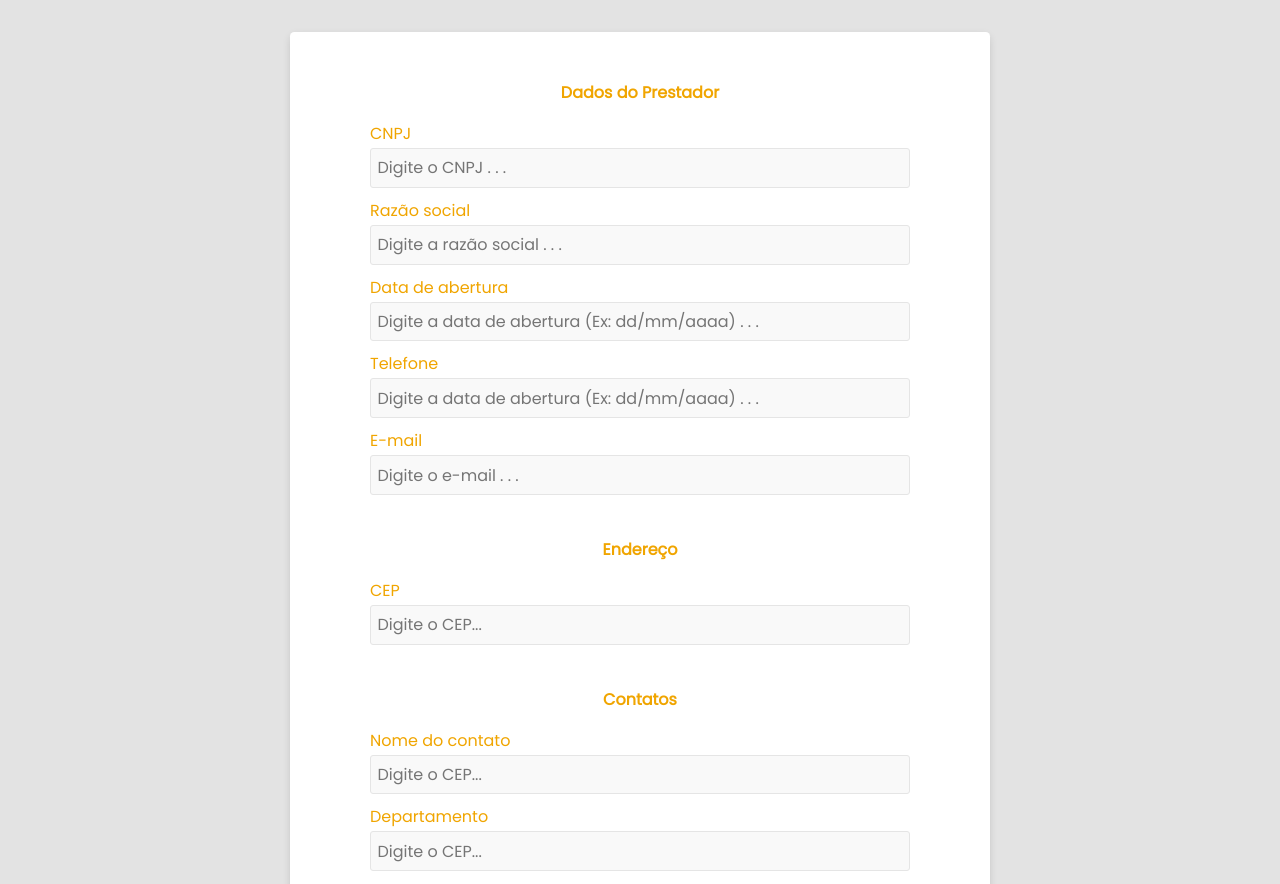
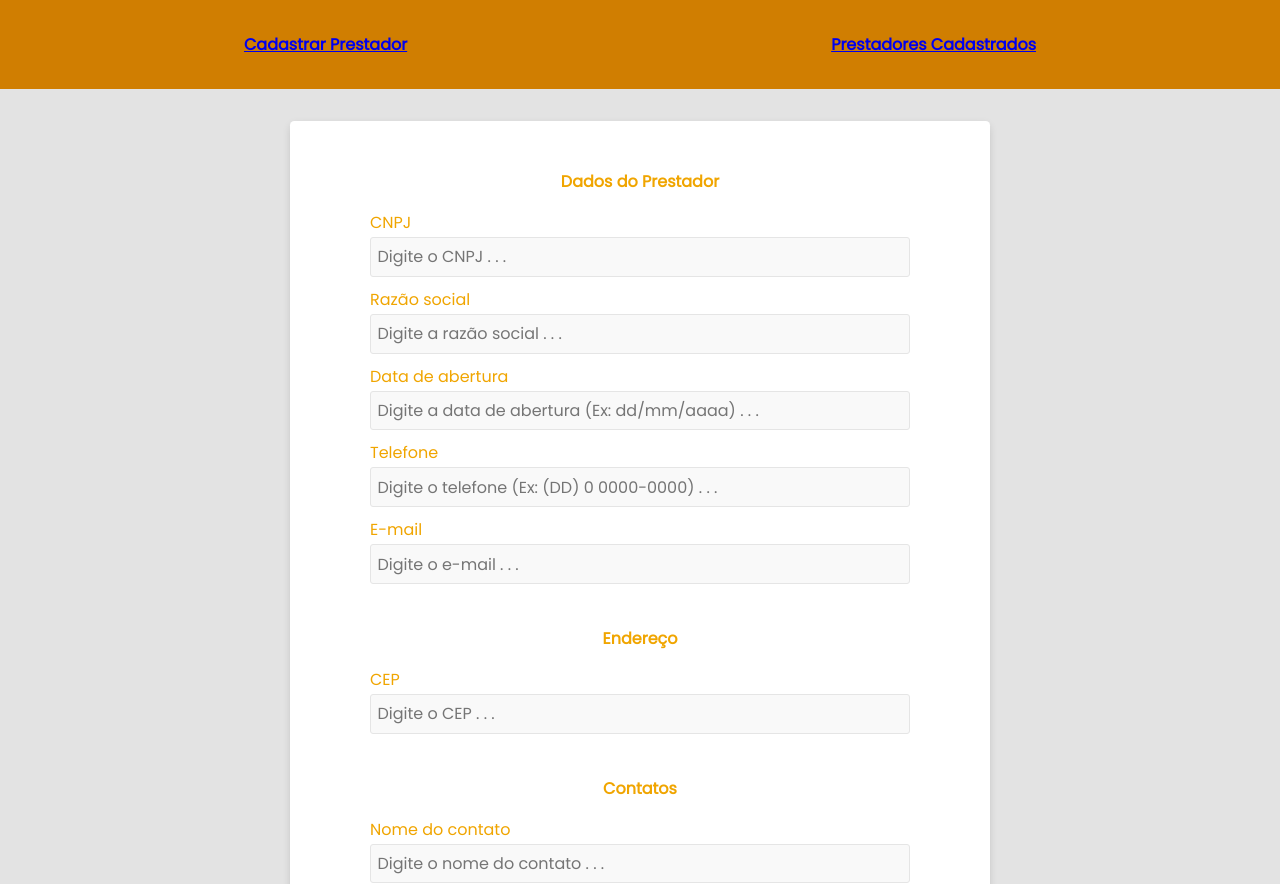
Before and after one commit to jcrodrigues87/teste-pratico-03, a React (Create React App) app in the folder front-end/: page /providers in a window 1280 px wide. Shown: the top 884 px of the page. Built offline with nearby package versions, Linux system fonts and the light colour scheme; the HTML template or start-up script is replaced by a standard one.

Commit message:
styling form && created navbar

```diff
--- a/front-end/src/components/CreateProviderForm/index.js
+++ b/front-end/src/components/CreateProviderForm/index.js
@@ -1,13 +1,12 @@
 import React from 'react';
 import ImageUpload from '../ImageUpload';
-import ProviderContact from '../ProviderContact';
 
 import './styles.css';
 
 function CreateProviderForm() {
   return (
     <div className="container">
-      <form className="form-provider">
+      <form type="submit" className="form-provider">
         <h4 className="form-title">Dados do Prestador</h4>
         <label>CNPJ</label>
         <input type="text" name="cnpj" placeholder="Digite o CNPJ . . ." />
@@ -16,19 +15,24 @@ function CreateProviderForm() {
         <label>Data de abertura</label>
         <input type="text" name="opening_date" placeholder="Digite a data de abertura (Ex: dd/mm/aaaa) . . ." />
         <label>Telefone</label>
-        <input type="text" name="phone" placeholder="Digite a data de abertura (Ex: dd/mm/aaaa) . . ." />
+        <input type="text" name="phone" placeholder="Digite o telefone (Ex: (DD) 0 0000-0000) . . ." />
         <label>E-mail</label>
         <input type="text" name="email" placeholder="Digite o e-mail . . ." />
         <h4 className="form-title form-sub-title">Endereço</h4>
         <label>CEP</label>
-        <input type="text" name="cep" placeholder="Digite o CEP..." />
-        <ProviderContact />
+        <input type="text" name="cep" placeholder="Digite o CEP . . ." />
+        <h4 className="form-title form-sub-title">Contatos</h4>
+        <label>Nome do contato</label>
+        <input type="text" name="cep" placeholder="Digite o nome do contato . . ." />
+        <label>Departamento</label>
+        <input type="text" name="cep" placeholder="Digite o departamento . . ." />
+        <label>E-mail</label>
+        <input type="text" name="cep" placeholder="Digite o e-mail do contato . . ." />
         <h4 className="form-title form-sub-title">Documentos</h4>
         <div>
           <p className="upload-text">**Favor enviar os documentos necessários para o cadastro</p>
           <ImageUpload />
         </div>
-
         <button className="form-btn"> Salvar Cadastro</button>
       </form>
     </div>
--- a/front-end/src/components/ImageUpload/index.js
+++ b/front-end/src/components/ImageUpload/index.js
@@ -1,6 +1,6 @@
 import React, { useState } from 'react'
 
-import icon_close from '../../assets/icons/icon_close.jpg'
+import icon_close from '../../assets/icons/close_icon.png'
 
 import "./styles.css"
 
--- /dev/null
+++ b/front-end/src/components/NavBar/index.js
@@ -0,0 +1,23 @@
+import React from 'react'
+import { useHistory } from 'react-router-dom';
+
+import './styles.css';
+
+function NavBar() {
+  const history = useHistory();
+
+  const pushProviders = () => {
+
+  }
+
+  return (
+    <div>
+      <nav className="navbar">
+        <a href="/providers">Cadastrar Prestador</a>
+        <a href="/register">Prestadores Cadastrados</a>
+      </nav>
+    </div>
+  )
+}
+
+export default NavBar
--- /dev/null
+++ b/front-end/src/components/NavBar/styles.css
@@ -0,0 +1,15 @@
+.navbar {
+  display: flex;
+  justify-content: space-around;
+  align-items: center;
+
+  padding: 2rem;
+  background-color: #d07e01;
+  color: #fff;
+  font-weight: bold;
+  width: 100vw
+}
+
+.navbar > a {
+  cursor: pointer;
+}
--- a/front-end/src/components/ProviderContact/index.js
+++ /dev/null
@@ -1,19 +0,0 @@
-import React from 'react'
-
-import './styles.css'
-
-function ProviderContact() {
-  return (
-    <div>
-      <h4 className="form-title form-sub-title">Contatos</h4>
-      <label>Nome do contato</label>
-      <input type="text" name="cep" placeholder="Digite o CEP..." />
-      <label>Departamento</label>
-      <input type="text" name="cep" placeholder="Digite o CEP..." />
-      <label>E-mail</label>
-      <input type="text" name="cep" placeholder="Digite o CEP..." />
-    </div>
-  )
-}
-
-export default ProviderContact
--- a/front-end/src/pages/CreateProviders/index.js
+++ b/front-end/src/pages/CreateProviders/index.js
@@ -1,12 +1,13 @@
 import React from 'react'
 
 import CreateProviderForm from '../../components/CreateProviderForm';
+import NavBar from '../../components/NavBar';
 
 function CreateProviders() {
   return (
     <div>
+      <NavBar />
       <CreateProviderForm />
-
     </div>
   )
 }
--- a/front-end/src/pages/ListProviders/index.js
+++ b/front-end/src/pages/ListProviders/index.js
@@ -1,8 +1,10 @@
 import React from 'react'
+import NavBar from '../../components/NavBar'
 
 function ListProviders() {
   return (
     <div>
+      <NavBar />
       <h1>Lista de Prestadores de Serviço</h1>
     </div>
   )
--- a/front-end/src/routes.js
+++ b/front-end/src/routes.js
@@ -8,7 +8,7 @@ function Routes() {
   return (
     <BrowserRouter>
       <Switch>
-        <Route exact path="/" component={ListProviders} />
+        <Route exact path="/register" component={ListProviders} />
         <Route exact path="/providers" component={CreateProviders} />
       </Switch>
     </BrowserRouter>
```
Also changed, not shown: front-end/src/assets/icons/close_icon.png (added), front-end/src/assets/icons/icon_close.jpg (deleted), front-end/src/components/ProviderContact/styles.css (deleted).
